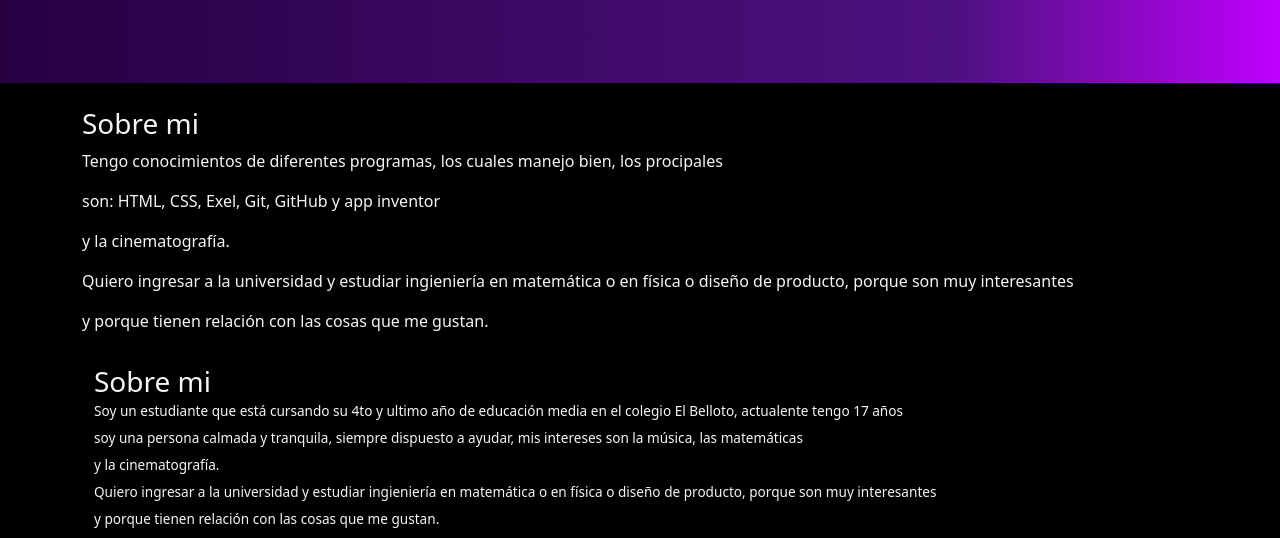
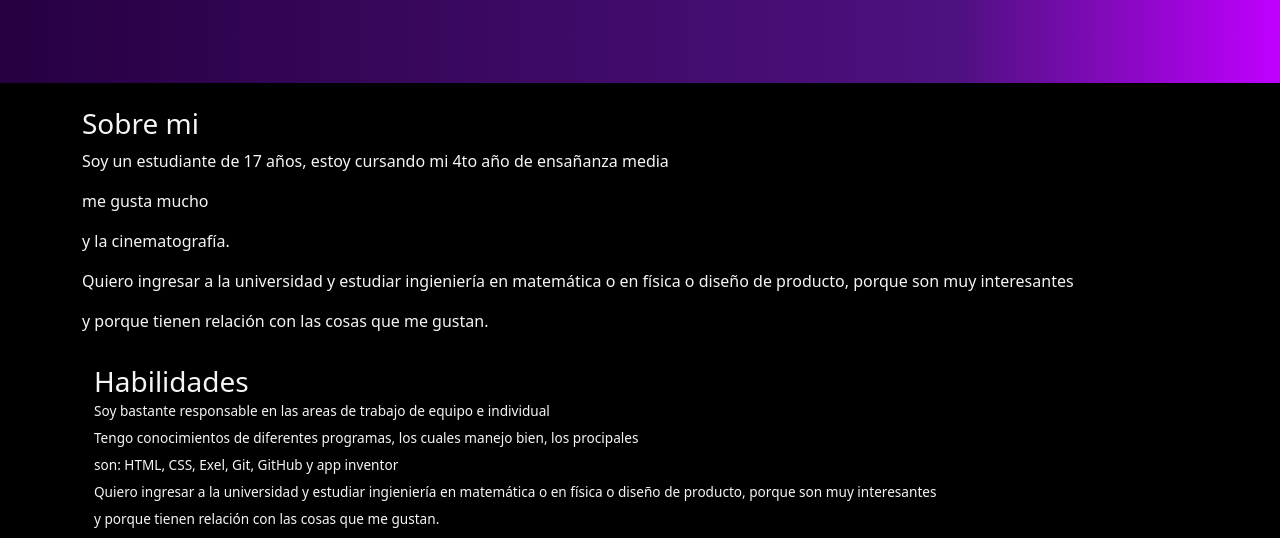
Before and after one commit to rosalesRodri/rosalesRodri.github.io, a plain HTML site: page index.html in a window 1280 px wide. Shown: the part 217-755 px from the top of the page. Drawn offline with nearby package versions, Linux system fonts and the light colour scheme.

Commit message:
cambios parrafo

```diff
--- a/index.html
+++ b/index.html
@@ -58,8 +58,8 @@
                     <h3>Sobre mi </h3>
                     <div class="col-12">
 
-                        <p class="textoHabilidades">Tengo conocimientos de diferentes programas, los cuales manejo bien, los procipales</p>
-                        <p class="textoHabilidades">son: HTML, CSS, Exel, Git, GitHub y app inventor</p>
+                        <p class="textoHabilidades">Soy un estudiante de 17 años, estoy cursando mi 4to año de ensañanza media</p>
+                        <p class="textoHabilidades">me gusta mucho </p>
                         <p class="textoHabilidades">y la cinematografía.</p>
                         <p class="textoHabilidades">Quiero ingresar a la universidad y estudiar ingieniería en matemática o en física o diseño de producto, porque son muy interesantes </p>
                         <p class="textoHabilidades">y porque tienen relación con las cosas que me gustan.</p>
@@ -71,12 +71,12 @@
             <div class="container mt-3">
               <div class="row sobre">
                   <div class="col-12 ">
-                      <h3>Sobre mi </h3>
+                      <h3>Habilidades </h3>
                       <div class="col-12">
 
-                          <p class="textoSobreMi">Soy un estudiante que está cursando su 4to y ultimo año de educación media en el colegio El Belloto, actualente tengo 17 años </p>
-                          <p class="textoSobreMi">soy una persona calmada y tranquila, siempre dispuesto a ayudar, mis intereses son la música, las matemáticas</p>
-                          <p class="textoSobreMi">y la cinematografía.</p>
+                          <p class="textoSobreMi">Soy bastante responsable en las areas de trabajo de equipo e individual </p>
+                          <p class="textoSobreMi">Tengo conocimientos de diferentes programas, los cuales manejo bien, los procipales</p>
+                          <p class="textoSobreMi">son: HTML, CSS, Exel, Git, GitHub y app inventor</p>
                           <p class="textoSobreMi">Quiero ingresar a la universidad y estudiar ingieniería en matemática o en física o diseño de producto, porque son muy interesantes </p>
                           <p class="textoSobreMi">y porque tienen relación con las cosas que me gustan.</p>
 
```
